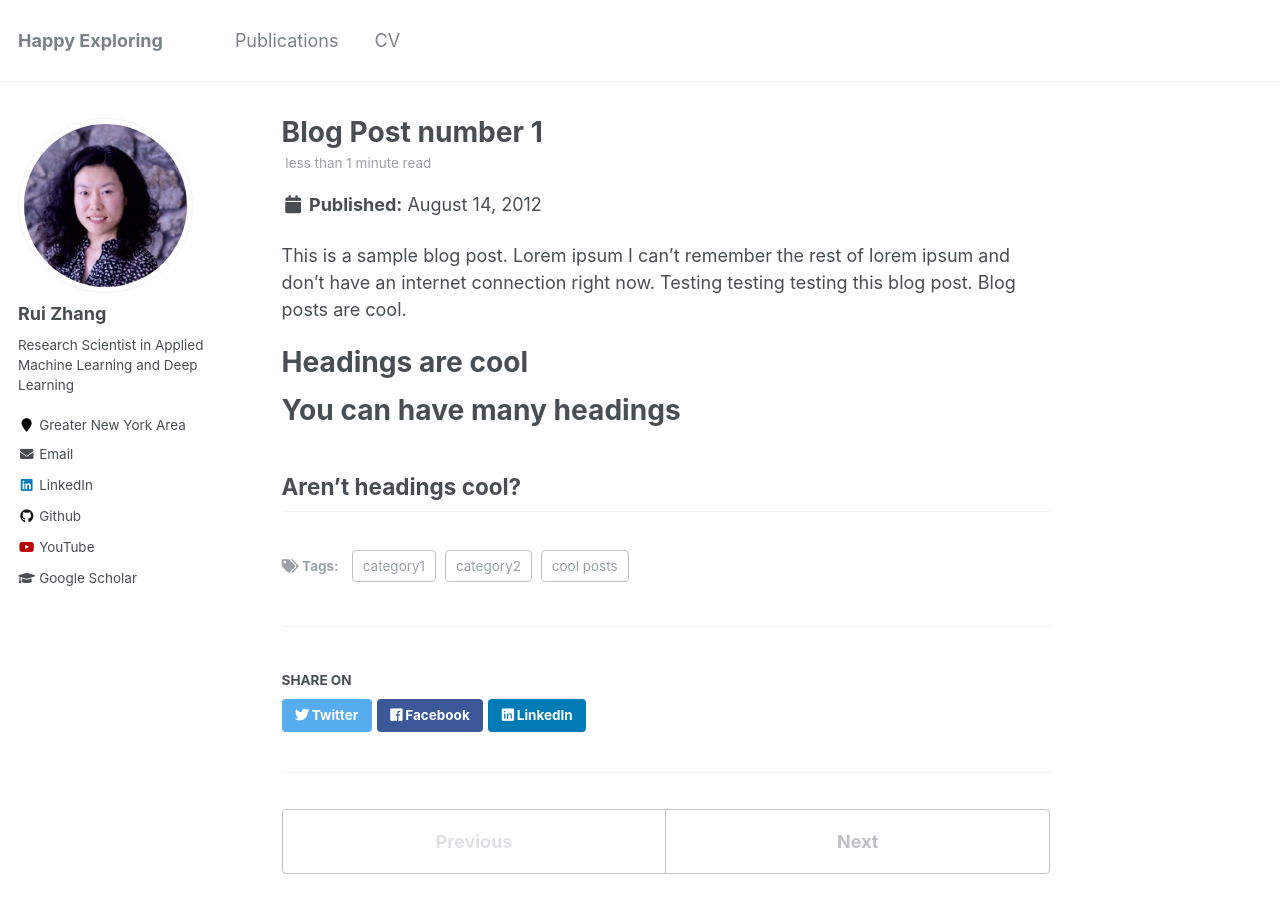
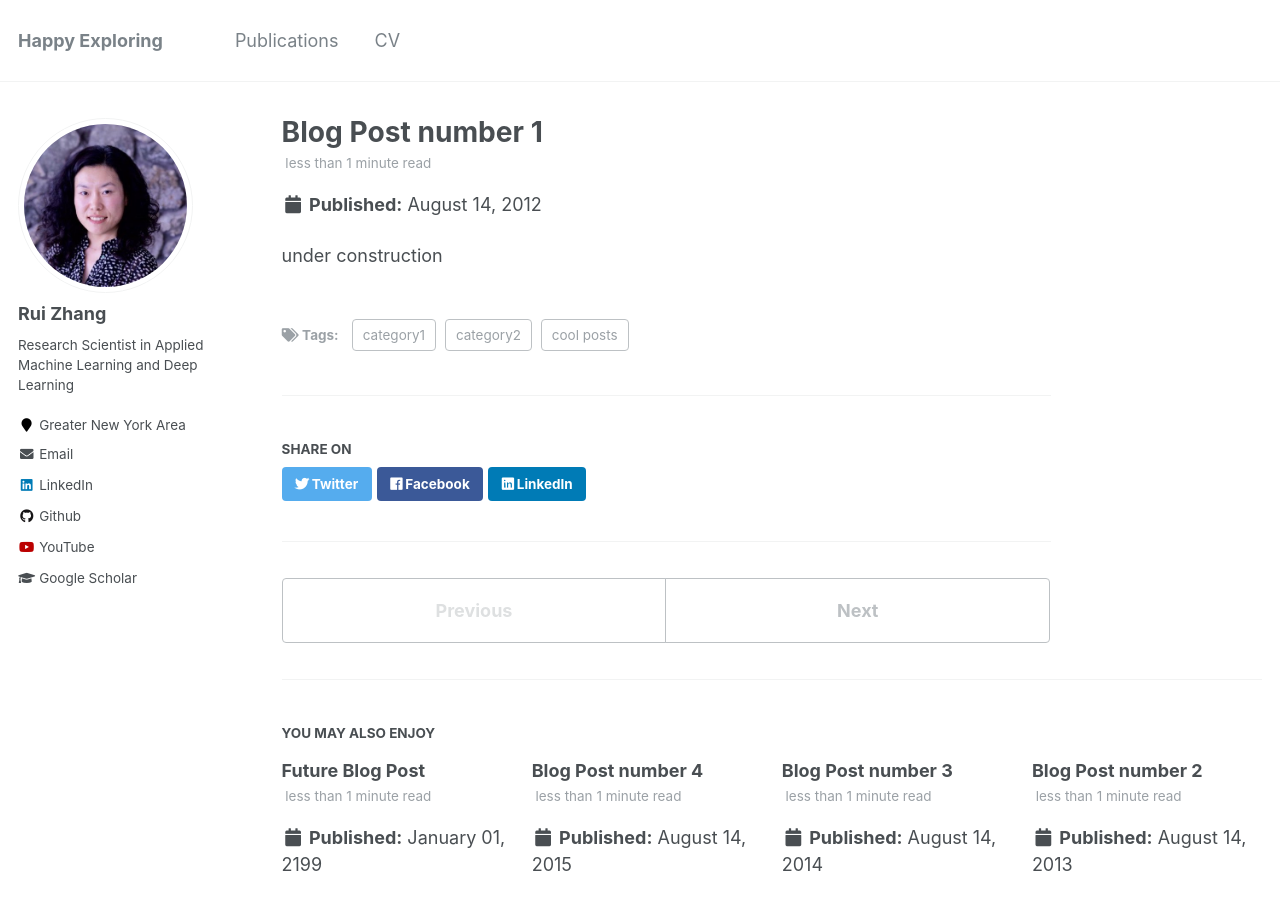
Before and after one commit to explorerr/explorerr.github.io, a Jekyll site: the page built from _posts/2012-08-14-blog-post-1.md, in a window 1280 px wide and 900 px high. Built offline with Jekyll 4.4.1, drawn with Linux system fonts in a browser that asks for light colours.

Commit message:
Update 2012-08-14-blog-post-1.md

```diff
--- a/_posts/2012-08-14-blog-post-1.md
+++ b/_posts/2012-08-14-blog-post-1.md
@@ -8,13 +8,4 @@
   - category2
 ---
 
-This is a sample blog post. Lorem ipsum I can't remember the rest of lorem ipsum and don't have an internet connection right now. Testing testing testing this blog post. Blog posts are cool.
-
-Headings are cool
-======
-
-You can have many headings
-======
-
-Aren't headings cool?
-------
+under construction
```
